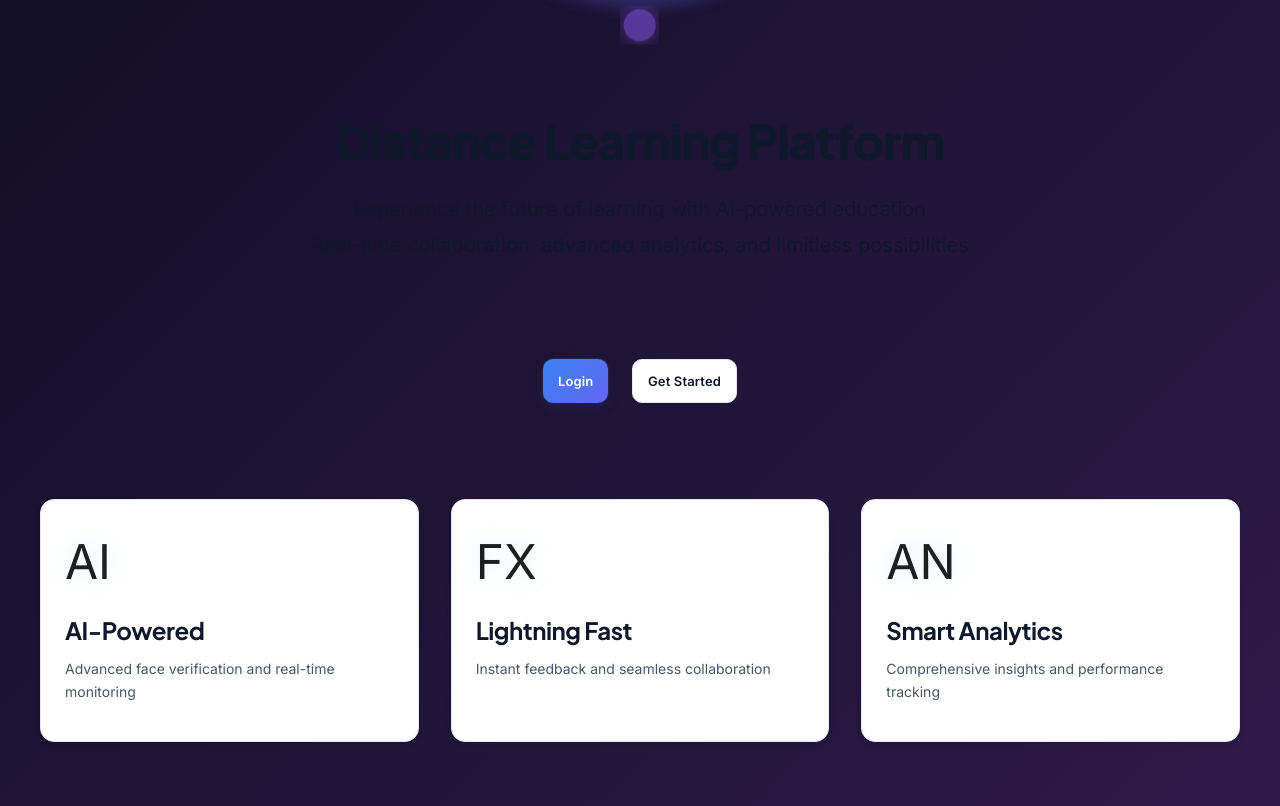
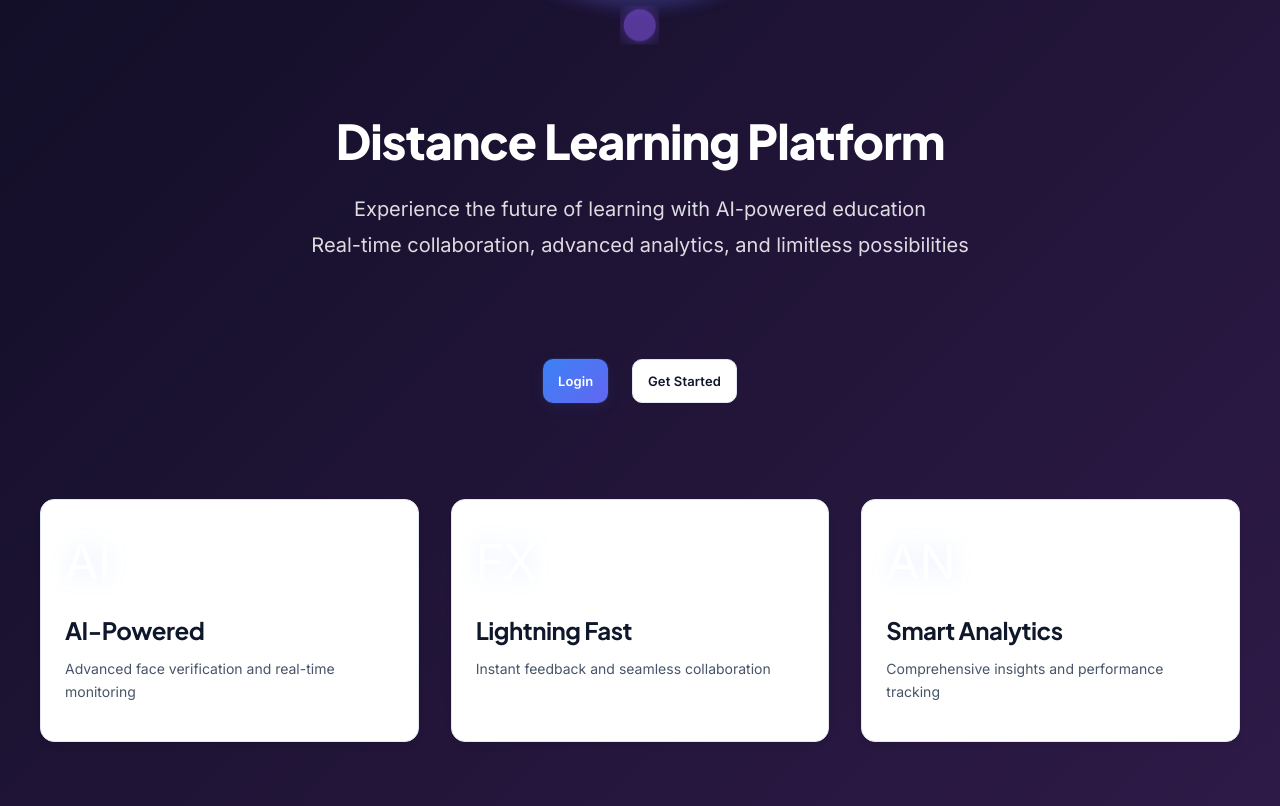
Before and after one commit to qq6451565-source/ai_platforma, a React (Vite) app in the folder frontend/: page / in a window 1280 px wide. Shown: the part 697-1503 px from the top of the page. Built offline with nearby package versions, Linux system fonts and the light colour scheme; no server answers.

Commit message:
fix: white screen — don't block public routes during auth resolve + fix landing text colors on dark bg

```diff
--- a/frontend/src/App.tsx
+++ b/frontend/src/App.tsx
@@ -198,6 +198,7 @@ const App = () => {
   const token = getAccessToken();
   const { data: user, isLoading, isError, error } = useMe();
   const qc = useQueryClient();
+  const location = useLocation();
   const isAdmin = user?.role === "admin";
   const isTeacher = user?.role === "teacher";
   const isStudent = user?.role === "student";
@@ -205,6 +206,9 @@ const App = () => {
   const meStatus = (error as any)?.response?.status;
   const authResolving = !!token && !user && (isLoading || (isError && meStatus !== 401 && meStatus !== 403));
   const isAuthenticated = !!token && !!user;
+
+  // Public routes that should never be blocked by auth resolution
+  const isPublicRoute = ['/', '/login', '/register', '/admin-login'].includes(location.pathname);
 
   useEffect(() => {
     if (!token || !isError) return;
@@ -219,7 +223,9 @@ const App = () => {
     return () => window.clearTimeout(retryId);
   }, [token, isError, meStatus, qc]);
 
-  if (authResolving) {
+  // Only show auth-resolving spinner on protected routes (e.g. /app/*),
+  // never block public pages like Landing, Login, Register
+  if (authResolving && !isPublicRoute) {
     return (
       <div className="flex-center h-screen">
         <Spin size="large" />
--- a/frontend/src/pages/Landing.css
+++ b/frontend/src/pages/Landing.css
@@ -3,6 +3,18 @@
   position: relative;
   overflow: hidden;
   background: linear-gradient(135deg, var(--landing-bg-start) 0%, var(--landing-bg-end) 100%);
+  color: #FFFFFF;
+}
+
+/* Dark translucent cards for the landing page */
+.landing-page .ant-card {
+  background: rgba(255, 255, 255, 0.08);
+  border: 1px solid rgba(255, 255, 255, 0.12);
+  backdrop-filter: blur(12px);
+}
+.landing-page .ant-card:hover {
+  background: rgba(255, 255, 255, 0.12);
+  border-color: rgba(255, 255, 255, 0.2);
 }
 
 .aurora-bg {
@@ -229,17 +241,17 @@
   margin-bottom: var(--space-6);
   line-height: 1.1;
   letter-spacing: var(--tracking-tight);
+  color: #FFFFFF;
 }
 
 .hero-subtitle {
   font-size: var(--font-size-lg);
-  color: var(--color-text-primary);
+  color: rgba(255, 255, 255, 0.85);
   line-height: var(--leading-wide);
   margin-bottom: 6rem;
   max-width: 700px;
   margin-left: auto;
   margin-right: auto;
-  opacity: 0.9;
 }
 
 .cta-buttons {
@@ -285,6 +297,7 @@
   font-size: var(--font-size-4xl);
   margin-bottom: var(--space-4);
   filter: drop-shadow(0 0 10px var(--accent-glow));
+  color: #FFFFFF;
 }
 
 .feature-card h3 {
@@ -300,6 +313,7 @@
 .feature-card p {
   line-height: var(--leading-loose);
   font-size: var(--font-size-norm);
+  color: rgba(255, 255, 255, 0.75);
 }
 
 @media (max-width: 768px) {
```
